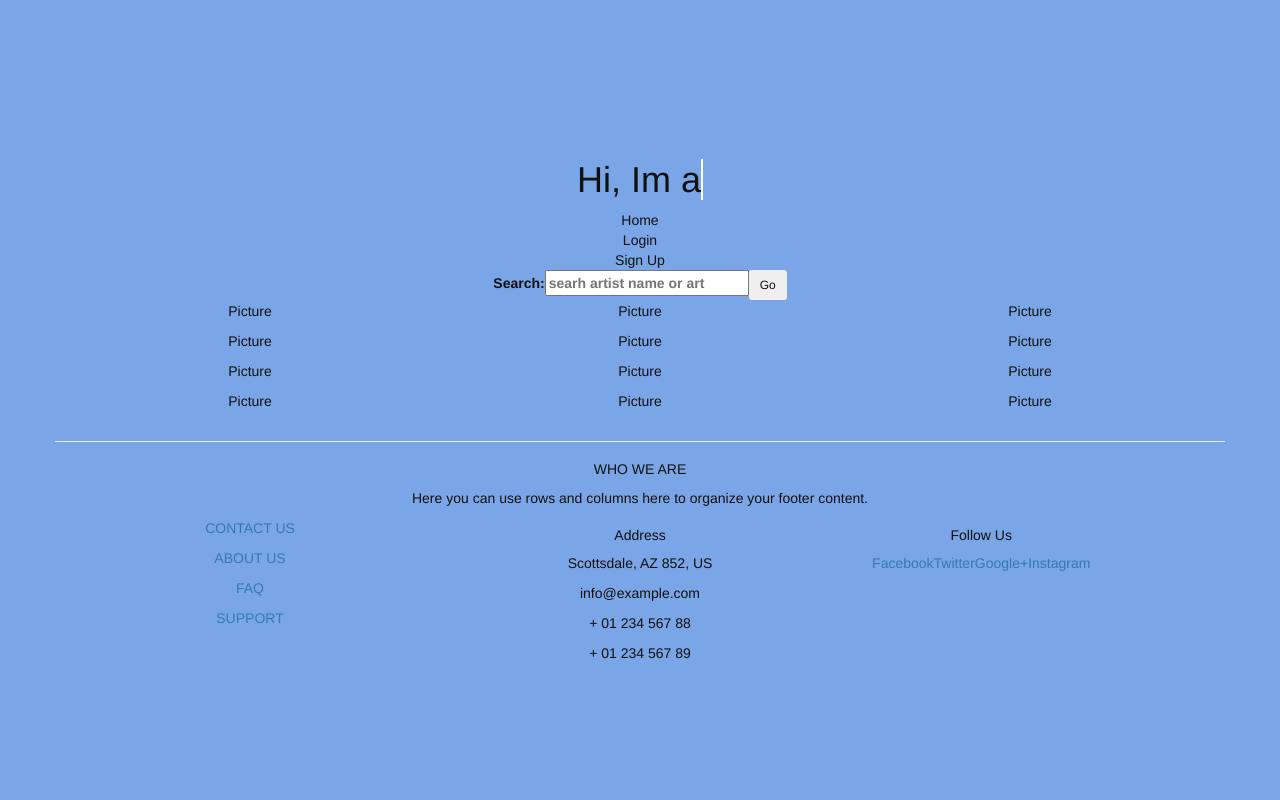
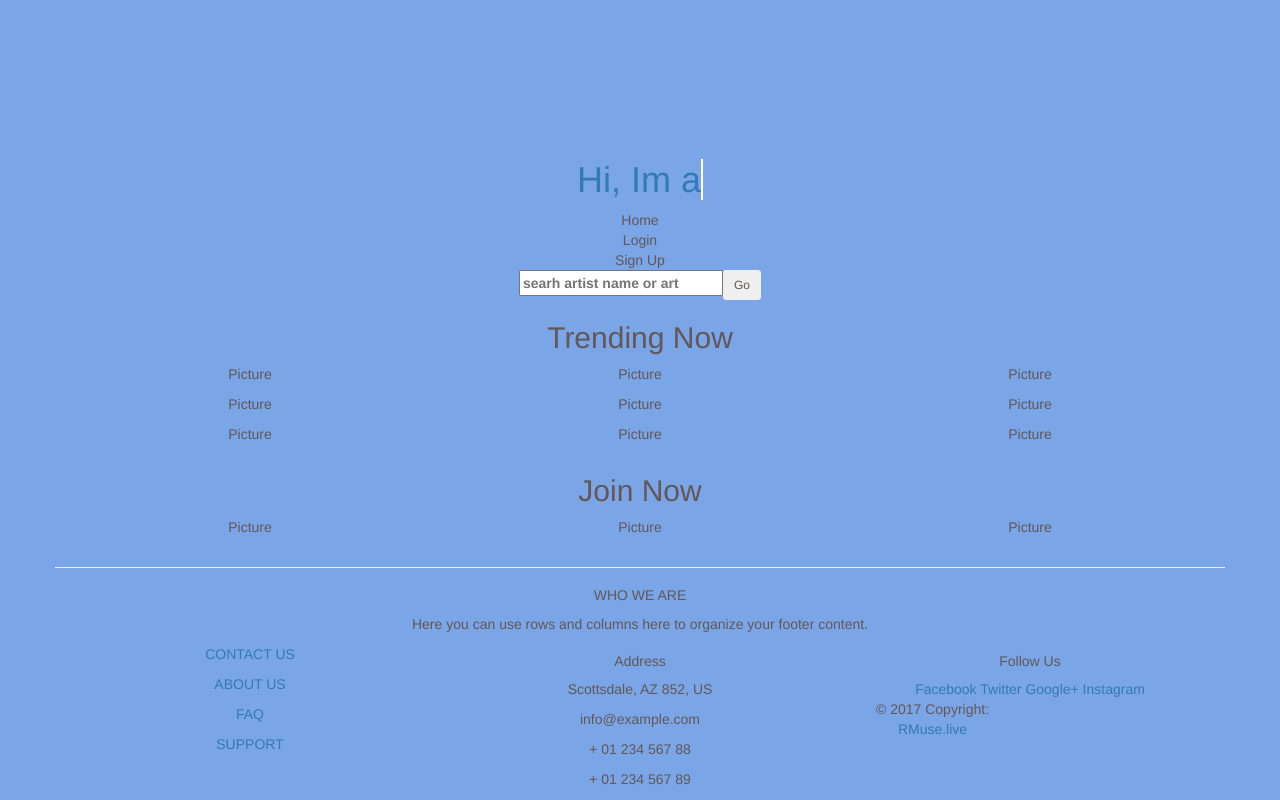
Before and after one commit to RMuseLive/rmuselive, a React (Create React App) app: page / in a window 1280 px wide. Built offline with nearby package versions, Linux system fonts and the light colour scheme.

Commit message:
Updated.

```diff
--- a/src/App.css
+++ b/src/App.css
@@ -5,7 +5,7 @@
   color: rgb(7, 7, 7);
 }
 .App-footer {
-  background-color: #222;
+  background-color: rgb(3, 3, 3);
   height: 150px;
   padding: 20px;
   color: rgb(7, 7, 7);
@@ -14,10 +14,6 @@
 body {
   background-color: #7aa5e6;
   text-align: center;
-  color: rgb(253, 251, 251);
+  color: rgb(99, 87, 87);
   padding-top: 10em;
 }
-* {
-  color: rgb(17, 17, 17);
-  text-decoration: none;
-}
--- a/src/App.js
+++ b/src/App.js
@@ -25,7 +25,6 @@ class App extends Component {
         <div>
           <form>
             <label>
-              Search:
               <input
                 type="text"
                 name="name"
@@ -42,6 +41,7 @@ class App extends Component {
           </form>
         </div>
         <div>
+          <h2>Trending Now</h2>
           <Grid>
             <Row>
               <Col sm={4}>
@@ -85,6 +85,7 @@ class App extends Component {
                 <p>Picture</p>
               </Col>
             </Row>
+            <h2>Join Now</h2>
             <Row>
               <Col sm={4}>
                 {/* <img /> */}
--- a/src/components/Footer.js
+++ b/src/components/Footer.js
@@ -9,7 +9,7 @@ class Footer extends Component {
       <div>
         <Grid>
           <Row>
-            <Col lg={4} />
+            <Col sm={4} />
             <hr className="clearfix w-100 d-md-none" />
             <h5 className="title mb-4 font-bold">WHO WE ARE</h5>
             <p>
@@ -48,107 +48,36 @@ class Footer extends Component {
               </p>
             </Col>
 
-            <Col sm={3}>
+            <Col sm={4}>
+              <div class="social-section mt-2 ">
                 <h5 className="title mb-4 font-bold">Follow Us</h5>
                 <a type="button" className="btn-floating btn-small btn-fb">
-                Facebook
-                <i className="fa fa-facebook" />
+                  <i className="fa fa-facebook" /> Facebook
                 </a>
 
                 <a type="button" className="btn-floating btn-small btn-tw">
-                Twitter
-                <i className="fa fa-twitter" />
+                  <i className="fa fa-twitter" /> Twitter
                 </a>
 
                 <a type="button" className="btn-floating btn-small btn-gplus">
-                Google+
-                <i className="fa fa-google-plus" />
+                  <i className="fa fa-google-plus" /> Google+
                 </a>
 
                 <a type="button" className="btn-floating btn-small btn-ingram">
-                Instagram
-                <i className="fa fa-instagram" />
+                  <i className="fa fa-instagram" /> Instagram
                 </a>
+              </div>
+            </Col>
+            <Col sm={2}>
+              <div className="footer-copyright">
+                <div className="container-fluid">
+                  © 2017 Copyright:{" "}
+                  <a href="https://www.RMuse.live"> RMuse.live</a>
+                </div>
+              </div>
             </Col>
           </Row>
         </Grid>
-        {/* <div className="container">
-          <hr className="clearfix w-100 d-md-none" />
-          <div className="row my-4">
-
-            <p>
-              Here you can use rows and columns here to organize your footer
-              content.
-            </p>
-          </div>
-
-          <div className="col-md-4 col-lg-3">
-            <div className="col-md-2 col-lg-2 ml-auto">
-              <h5 className="title mb-4 font-bold">About</h5>
-              <ul style={{ display: "inline" }}>
-                <p>
-                  <a href="#!">CONTACT US</a>
-                </p>
-                <p>
-                  <a href="#!">ABOUT US</a>
-                </p>
-                <p>
-                  <a href="#!">FAQ</a>
-                </p>
-                <p>
-                  <a href="#!">SUPPORT</a>
-                </p>
-              </ul>
-            </div>
-
-            <h5 className="title mb-4 font-bold">Address</h5>
-            <ul style={{ display: "inline" }}>
-              <p>
-                <i className="fa fa-home mr-3" /> Scottsdale, AZ 852, US
-              </p>
-              <p>
-                <i className="fa fa-envelope mr-3" /> info@example.com
-              </p>
-              <p>
-                <i className="fa fa-phone mr-3" /> + 01 234 567 88
-              </p>
-              <p>
-                <i className="fa fa-print mr-3" /> + 01 234 567 89
-              </p>
-            </ul>
-          </div>
-
-          <div className="col-md-2 col-lg-2 text-center">
-            <h5 className="title mb-4 font-bold">Address</h5>
-
-            <div className="social-section mt-2 ">
-              <a type="button" className="btn-floating btn-small btn-fb">
-                Facebook
-                <i className="fa fa-facebook" />
-              </a>
-
-              <a type="button" className="btn-floating btn-small btn-tw">
-                Twitter
-                <i className="fa fa-twitter" />
-              </a>
-
-              <a type="button" className="btn-floating btn-small btn-gplus">
-                Google+
-                <i className="fa fa-google-plus" />
-              </a>
-
-              <a type="button" className="btn-floating btn-small btn-ingram">
-                Instagram
-                <i className="fa fa-instagram" />
-              </a>
-            </div>
-          </div>
-          <div className="footer-copyright">
-            <div className="container-fluid">
-              © 2017 Copyright: <a href="https://www.RMuse.live"> RMuse.live</a>
-            </div>
-          </div>
-        </div> */}
       </div>
     );
   }
--- a/src/components/Header.js
+++ b/src/components/Header.js
@@ -65,7 +65,7 @@ class YourReactClass extends React.Component {
   render() {
     return (
       // Passing in text.
-      <TypeWriter typing={1}>Hello World!</TypeWriter>
+      <TypeWriter typing={1}>Hello World</TypeWriter>
     );
   }
 }
```
Lines whose indentation alone changed are shown as unchanged.
